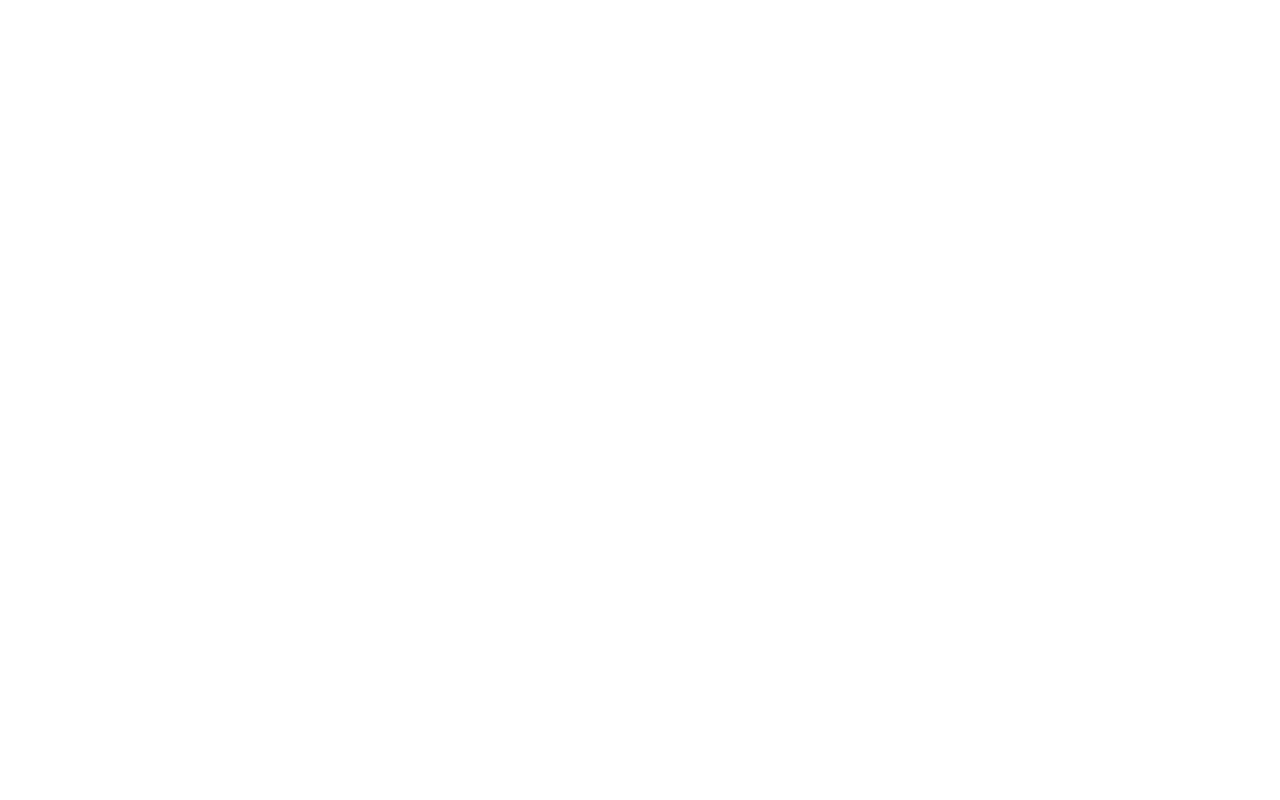
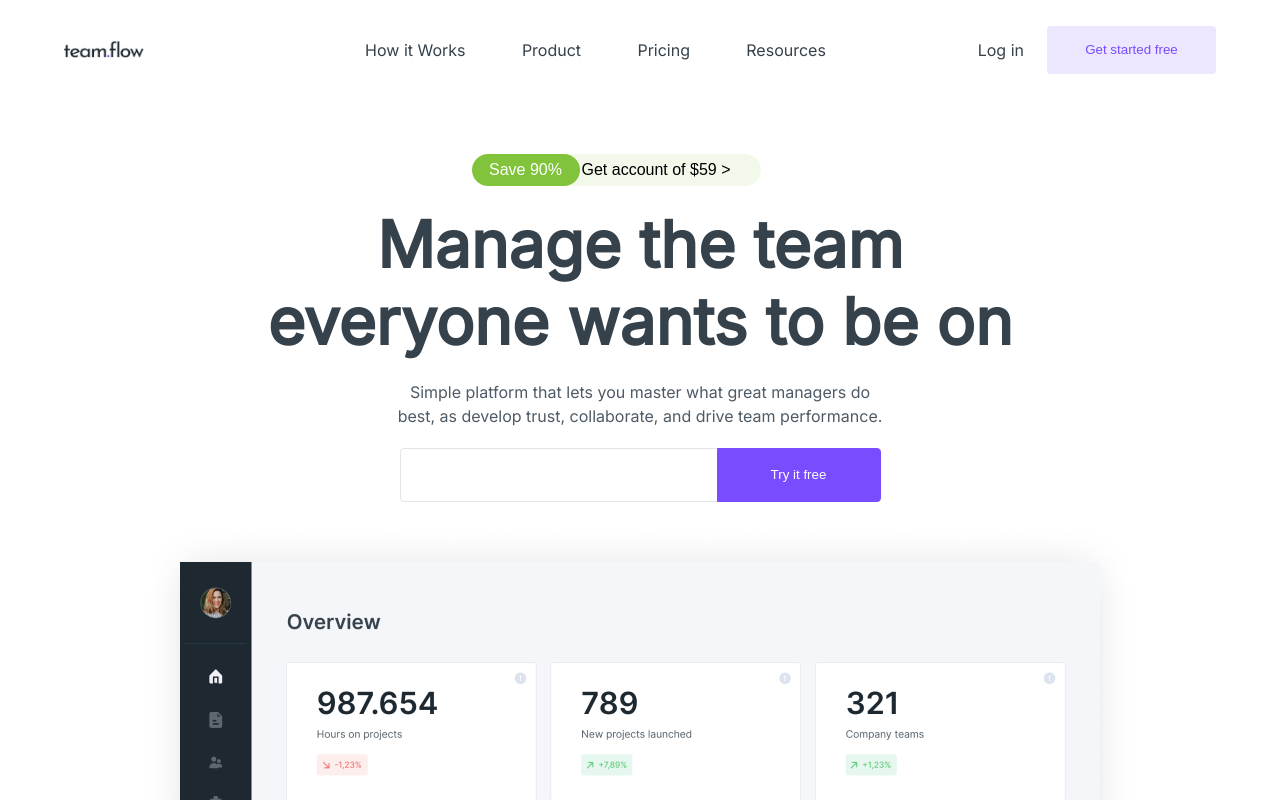
Before and after one commit to aevao/home-work, a plain HTML site: page index.html in a window 1280 px wide. Shown: the top 800 px of the page. Drawn offline with Linux system fonts and the light colour scheme.

Commit message:
header end

```diff
--- a/css/style.css
+++ b/css/style.css
@@ -0,0 +1,150 @@
+*{
+    margin: 0;
+    padding: 0;
+}
+body {
+    background-color: #ffffff;
+    color: rgb(250, 244, 244);
+    font-family: 'Inter', sans-serif;
+  }
+  .container {
+    width: 90%;
+    margin: auto;
+    padding: 2% 0;
+  }
+.navbar {
+    display: flex;
+    justify-content: space-between;
+    align-items: center;
+    position: relative;
+  }
+  .navbar__logo {
+    width: 5rem;
+  }
+  .navbar__list {
+    display: flex;
+    list-style: none;
+    width: 40%;
+    justify-content: space-between;
+    margin: 0;
+    padding: 0;
+    align-items: center;
+    font-family: 'Inter';
+    font-style: normal;
+    font-weight: 400;
+    font-size: 16px;
+    line-height: 16px;
+  }
+  .list__item > a {
+    text-decoration: none;
+    color: #35414B;
+    transition: 0.8s;
+  }
+  .list__item > a:hover {
+    color: #5454d4;
+    transition: 0.8s;
+  }
+  .navbar__login{
+    position: absolute;
+    right: 12em;
+    color: #35414B;
+    font-family: 'Inter';
+    font-style: normal;
+    font-weight: 400;
+    font-size: 16px;
+    line-height: 16px
+  }
+  .navbar__btn {
+    width: 169px;
+    height: 48px;
+    left: 1106px;
+    top: 48px;
+    background: #ECE6FF;
+    border: none;
+    border-radius: 4px;
+    cursor: pointer;
+    color: #794CFF;
+  }
+  .vector::after{
+
+    background-color: #35414B;
+    width: 50%;
+  }
+  .header {
+    width: 100%;
+    display: flex;
+    flex-direction: column;
+    align-items: center;
+    margin-top: 80px;
+  }
+  .header__btn{
+    margin-bottom: 20px;
+    position: relative;
+    left: 1em;
+  }
+  .header__btn1{
+    position: absolute;
+    width: 108px;
+    height: 32px;
+    font-size: 16px;
+    background: #81C43B;
+    border-radius: 100px;
+    color: white;
+    border:none;
+    left: -5rem;
+  }
+  .header__btn2{
+    width: 209px;
+    height: 32px;
+    background: #F2F9EB;
+    border-radius: 0px 100px 100px 0px;
+    border:none;
+    font-size: 16px;
+  }
+  .header__title{
+
+    width: 69%;
+    height: 144px;
+    color: #35414B;
+    text-align: center;
+    font-size: 64px;
+  }
+  .header__info{
+    width: 43%;
+    margin-top: 30px;
+    font-style: normal;
+    font-weight: 400;
+    font-size: 16px;
+    line-height: 24px;
+    text-align: center;
+    color: #4E5A65;
+  }
+  .header__end{
+    position: relative;
+    right: 5em
+  }
+  .header__input{
+    margin-top: 20px;
+    width: 319px;
+    height: 52px;
+    background: #FFFFFF;
+    border: 1px solid #E1E5EA;
+    border-radius: 4px 0px 0px 4px;
+  }
+  .header__btn3{
+    position: absolute;
+    width: 164px;
+    height: 54px;
+    background: #794CFF;
+    border: 1px solid #794CFF;
+    border-radius: 0px 4px 4px 0px;
+    text-align: center;
+    color: #FFFFFF;
+    right: -12em;
+    bottom: 0em;
+  }
+  .header__img{
+
+        margin-top: 20px;
+
+  }
--- a/index.html
+++ b/index.html
@@ -5,8 +5,40 @@
     <meta http-equiv="X-UA-Compatible" content="IE=edge">
     <meta name="viewport" content="width=device-width, initial-scale=1.0">
     <title>Document</title>
+    <link rel="preconnect" href="https://fonts.googleapis.com">
+    <link rel="preconnect" href="https://fonts.gstatic.com" crossorigin>
+    <link href="https://fonts.googleapis.com/css2?family=Inter&display=swap" rel="stylesheet">
+    <link rel="stylesheet" href="./css/style.css">
 </head>
 <body>
+    <div class="container">
+        <div class="navbar">
+            <img class="navbar__logo" src="./image/team.flow.png" alt="" />
 
+         <ul class="navbar__list">
+          <li class="list__item vector"><a href="#">How it Works</a></li>
+          <li class="list__item vector"><a href="#">Product</a></li>
+          <li class="list__item"><a href="#">Pricing</a></li>
+          <li class="list__item vector"><a href="#">Resources</a></li>
+            </ul>
+            <span class="navbar__login">Log  in</span>
+          <button class="navbar__btn">Get started free</button>
+
+       </div>
+      <div class="header">
+            <div class="header__btn">
+                <button class="header__btn1">Save 90%</button>
+                <button class="header__btn2">Get account of $59 ></button>
+            </div>
+            <h1 class="header__title">Manage the team everyone wants to be on</h1>
+            <p class="header__info">Simple platform that lets you master what great managers do best,
+                as develop trust, collaborate, and drive team performance.</p>
+            <div class="header__end">
+                <input  type="name@yourcompany.com"  class="header__input">
+                <button class="header__btn3">Try it free</button>
+            </div>
+            <img src="./image/Graph 2 1.png" alt="" class="header__img">
+      </div>
+    </div>
 </body>
 </html>
```
Also changed, not shown: image/Graph 2 1.png (added), image/Vector.png (added), image/team.flow.png (added).
